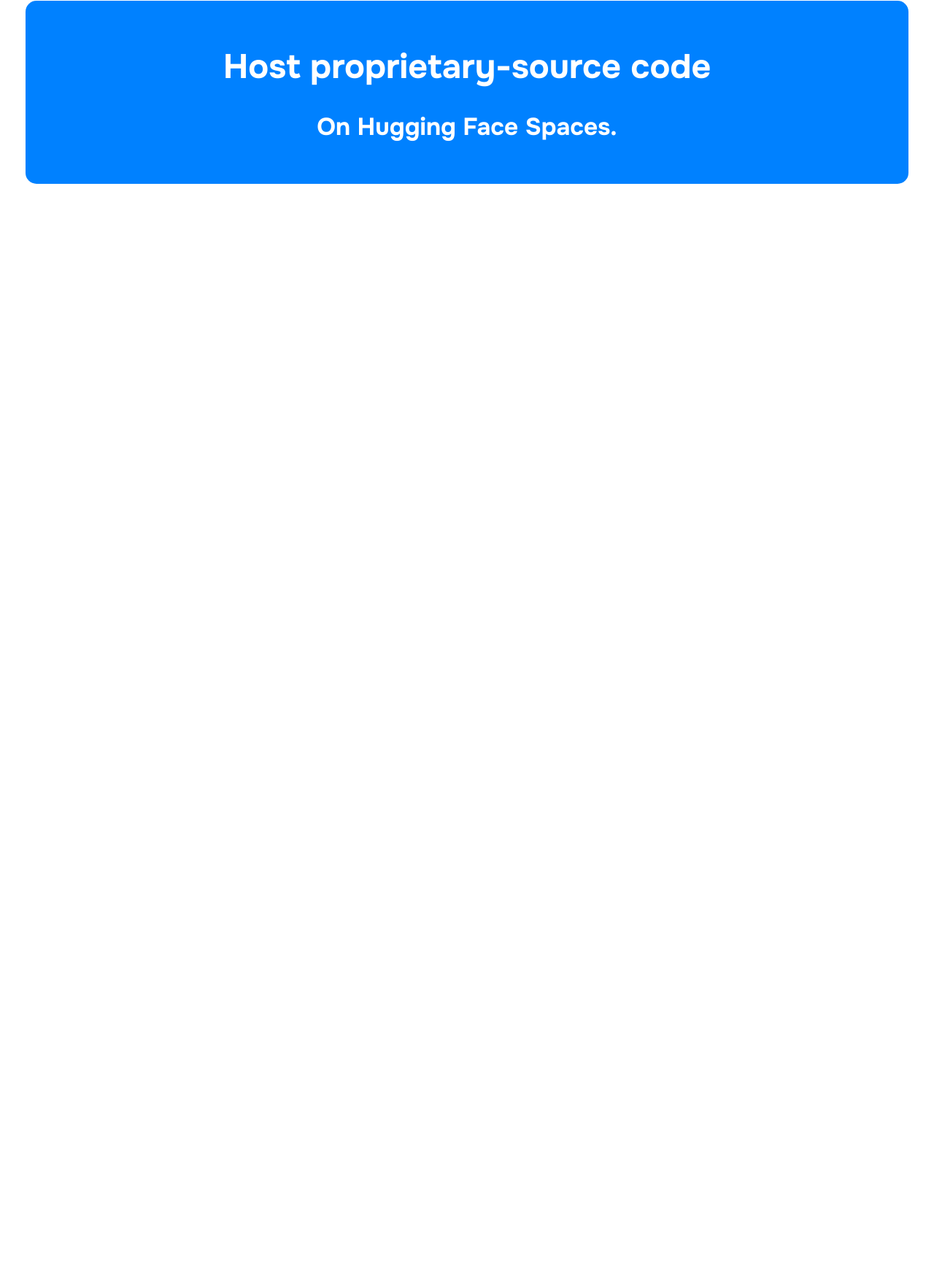
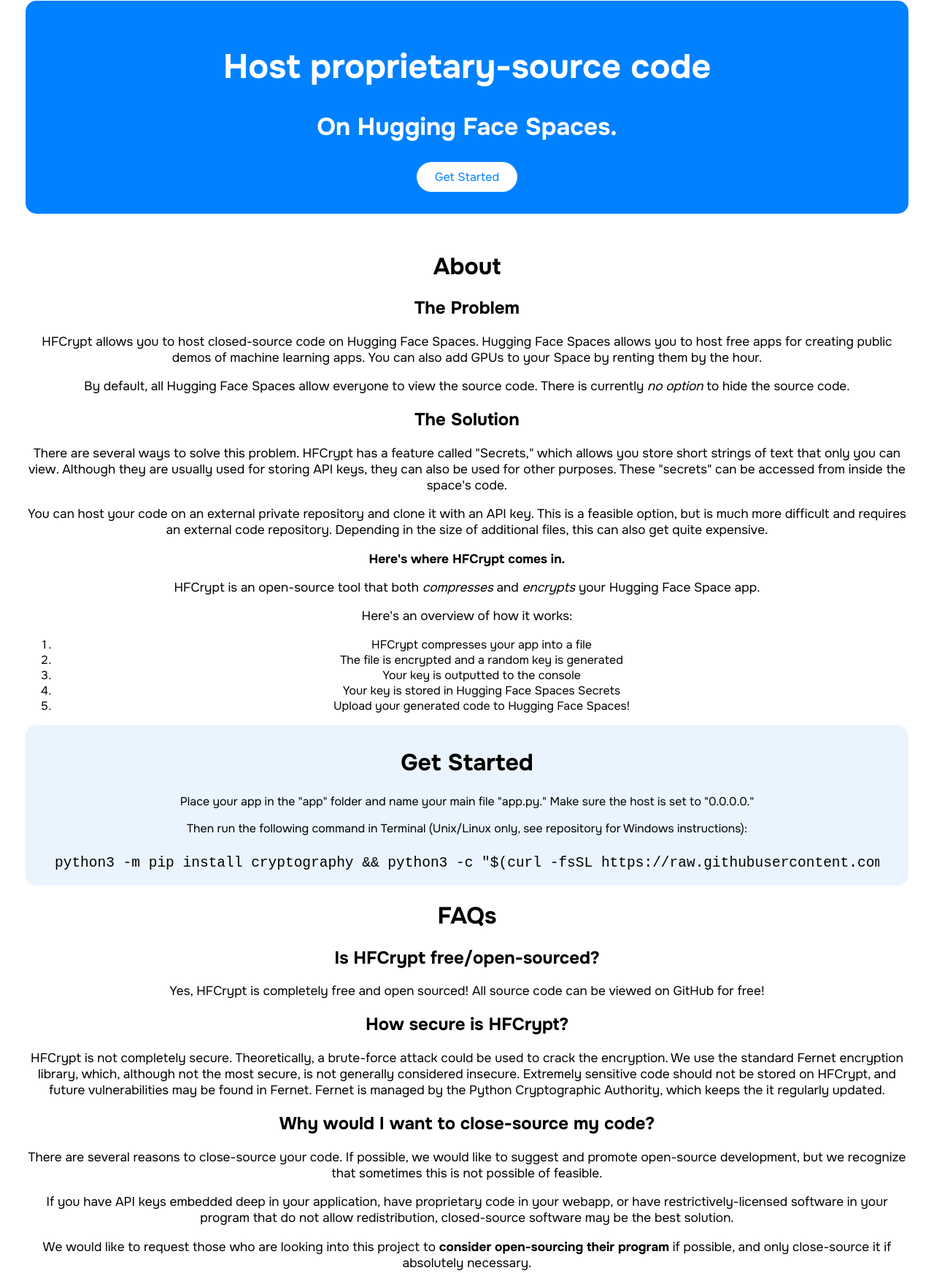
Before and after one commit to hfcrypt/hfcrypt.github.io, a plain HTML site: page index.html in a window 1280 px wide. Shown: the part 75-1820 px from the top of the page at 73% size. Before the commit the page ends 800 px from the top, so only its background shows below. Drawn offline with Linux system fonts and the light colour scheme.

Commit message:
Complete website

```diff
--- a/index.html
+++ b/index.html
@@ -12,6 +12,9 @@
         * {
             box-sizing: border-box;
             font-family: 'Onest', system-ui, -apple-system, BlinkMacSystemFont, 'Segoe UI', Roboto, Oxygen, Ubuntu, Cantarell, 'Open Sans', 'Helvetica Neue', sans-serif;
+            outline: none;
+            scroll-behavior: smooth;
+
         }
 
         body {
@@ -67,6 +70,51 @@
             padding: 10px 25px;
             border-radius: 25px;
         }
+
+        main {
+            padding: 15px 35px;
+            text-align: center;
+        }
+
+        main > p {
+            font-size: 13pt;
+        }
+
+        .footer {
+            padding: 15px 35px;
+            background: #363636;
+            color: white;
+            text-align: center;
+        }
+
+        input {
+            width: 100%;
+            border: 0;
+            background: transparent;
+            font-size: 1.5em;
+            padding: 10px 15px;
+            font-family: monospace;
+            border-radius: 5px;
+        }
+
+        .gsbtn {
+            background: white;
+            color: #0081FF;
+            text-decoration: none;
+            padding: 10px 25px;
+            display: inline-block;
+            border-radius: 25px;
+        }
+
+        #getstarted {
+            background: #EAF4FF;
+            padding: 10px 25px;
+            border-radius: 15px;;
+        }
+
+        a {
+            color: #0081FF;
+        }
     </style>
 </head>
 
@@ -79,8 +127,55 @@
     <div class="header">
         <h1>Host proprietary-source code</h1>
         <h2>On Hugging Face Spaces.</h2>
+        <a href="#getstarted" class="gsbtn" ripple>Get Started</a>
     </div>
-
+    <main>
+        <h1>About</h1>
+        <h2>The Problem</h2>
+        <p>HFCrypt allows you to host closed-source code on Hugging Face Spaces. Hugging Face Spaces allows you to host free apps for creating public demos of machine learning apps. You can also add GPUs to your Space by renting them by the hour.</p>
+        <p>By default, all Hugging Face Spaces allow everyone to view the source code. There is currently <i>no option</i> to hide the source code.</p>
+        <h2>The Solution</h2>
+        <p>There are several ways to solve this problem. HFCrypt has a feature called "Secrets," which allows you store short strings of text that only you can view. Although they are usually used for storing API keys, they can also be used for other purposes. These "secrets" can be accessed from inside the space's code.</p>
+        <p>You can host your code on an external private repository and clone it with an API key. This is a feasible option, but is much more difficult and requires an external code repository. Depending in the size of additional files, this can also get quite expensive.</p>
+        <p><b>Here's where HFCrypt comes in.</b></p>
+        <p>HFCrypt is an open-source tool that both <i>compresses</i> and <i>encrypts</i> your Hugging Face Space app.</p>
+        <p>Here's an overview of how it works:</p>
+        <ol>
+            <li>HFCrypt compresses your app into a file</li>
+            <li>The file is encrypted and a random key is generated</li>
+            <li>Your key is outputted to the console</li>
+            <li>Your key is stored in Hugging Face Spaces Secrets</li>
+            <li>Upload your generated code to Hugging Face Spaces!</li>
+        </ol>
+        <div id="getstarted">
+            <h1>Get Started</h1>
+            <p>Place your app in the "app" folder and name your main file "app.py." Make sure the host is set to "0.0.0.0."</p>
+            <p>Then run the following command in Terminal (Unix/Linux only, see repository for Windows instructions):</p>
+            <input type="text" value="python3 -m pip install cryptography && python3 -c &quot;$(curl -fsSL https://raw.githubusercontent.com/hfcrypt/hfcrypt/main/hfcrypt.py)&quot;" readonly onclick="this.select();">
+        </div>
+        <h1>FAQs</h1>
+        <h2>Is HFCrypt free/open-sourced?</h2>
+        <p>Yes, HFCrypt is completely free and open sourced! All source code can be viewed on GitHub for free!</p>
+        <h2>How secure is HFCrypt?</h2>
+        <p>HFCrypt is not completely secure. Theoretically, a brute-force attack could be used to crack the encryption. We use the standard Fernet encryption library, which, although not the most secure, is not generally considered insecure. Extremely sensitive code should not be stored on HFCrypt, and future vulnerabilities may be found in Fernet. Fernet is managed by the Python Cryptographic Authority, which keeps the it regularly updated.</p>
+        <h2>Why would I want to close-source my code?</h2>
+        <p>There are several reasons to close-source your code. If possible, we would like to suggest and promote open-source development, but we recognize that sometimes this is not possible of feasible.</p>
+        <p>If you have API keys embedded deep in your application, have proprietary code in your webapp, or have restrictively-licensed software in your program that do not allow redistribution, closed-source software may be the best solution.</p>
+        <p>We would like to request those who are looking into this project to <b>consider open-sourcing their program</b> if possible, and only close-source it if absolutely necessary.</p>
+        <h2>Will HFCrypt have access to my code?</h2>
+        <p>No. All processing is done locally.</p>
+        <h2>Can I run HFCrypt in the cloud?</h2>
+        <p>We do not offer a hosted cloud service, but theoretically you could self-host a modified version of the program that automatically deploys encrypted versions of your app.</p>
+        <h2>Who created HFCrypt?</h2>
+        <p>HFCrypt was created by <a href="https://mrfake.name/" target="_blank">mrfakename</a>, a full-stack developer. HFCrypt has no affiliation with Hugging Face.</p>
+        <h2>Is HFCrypt affiliated with Hugging Face?</h2>
+        <p>No, HFCrypt is not affiliated with or related to Hugging Face or any of its affiliates.</p>
+        <h2>What is the license of HFCrypt?</h2>
+        <p>HFCrypt's license can be found in the source code repository.</p>
+    </main>
+    <div class="footer">
+        <p>Copyright 2023  HFCrypt Authors. All rights reserved. HFCrypt is not affiliated with Hugging Face. All trademarks property of their respective owners.</p>
+    </div>
 </body>
 
 </html>
```
